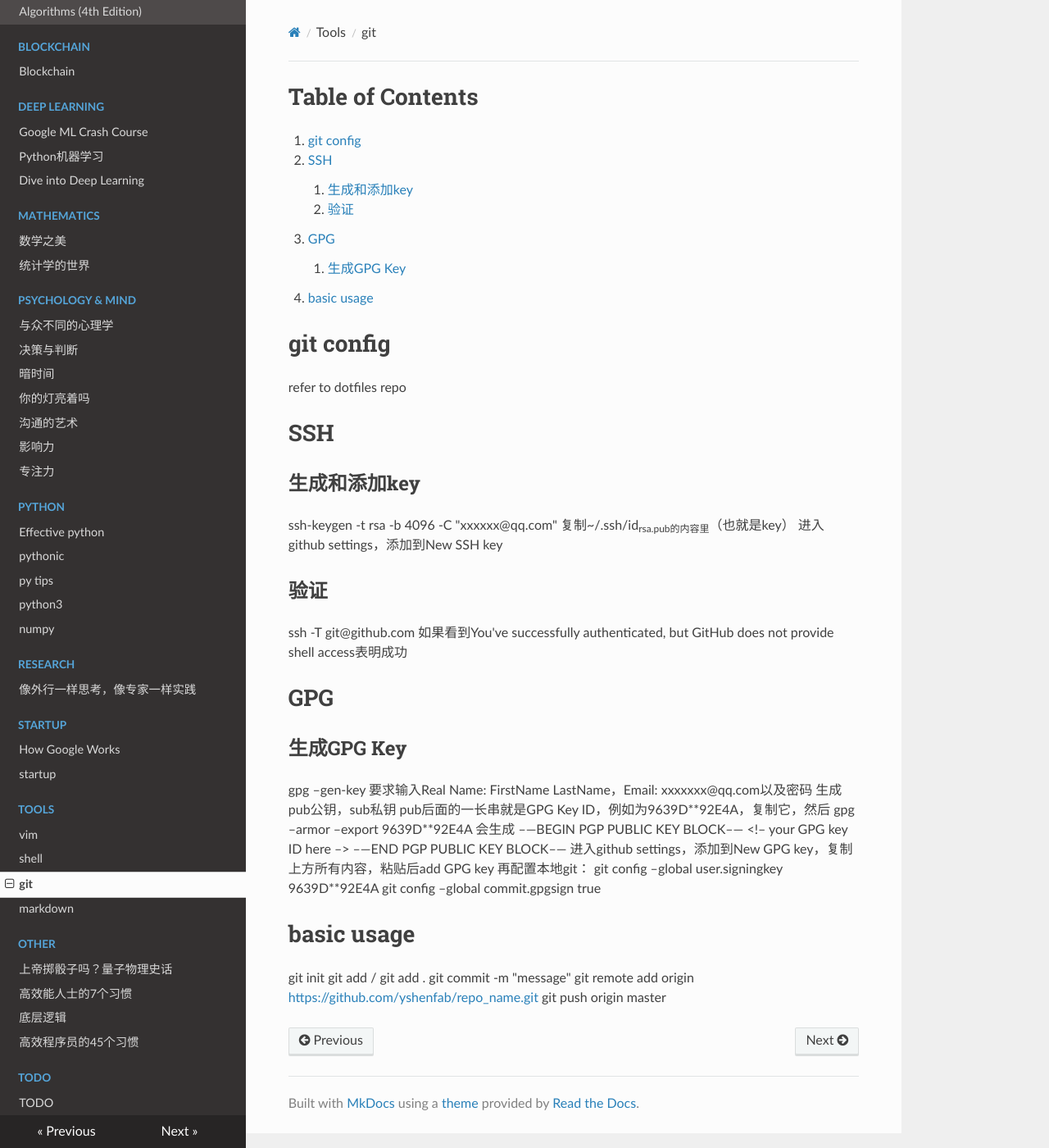
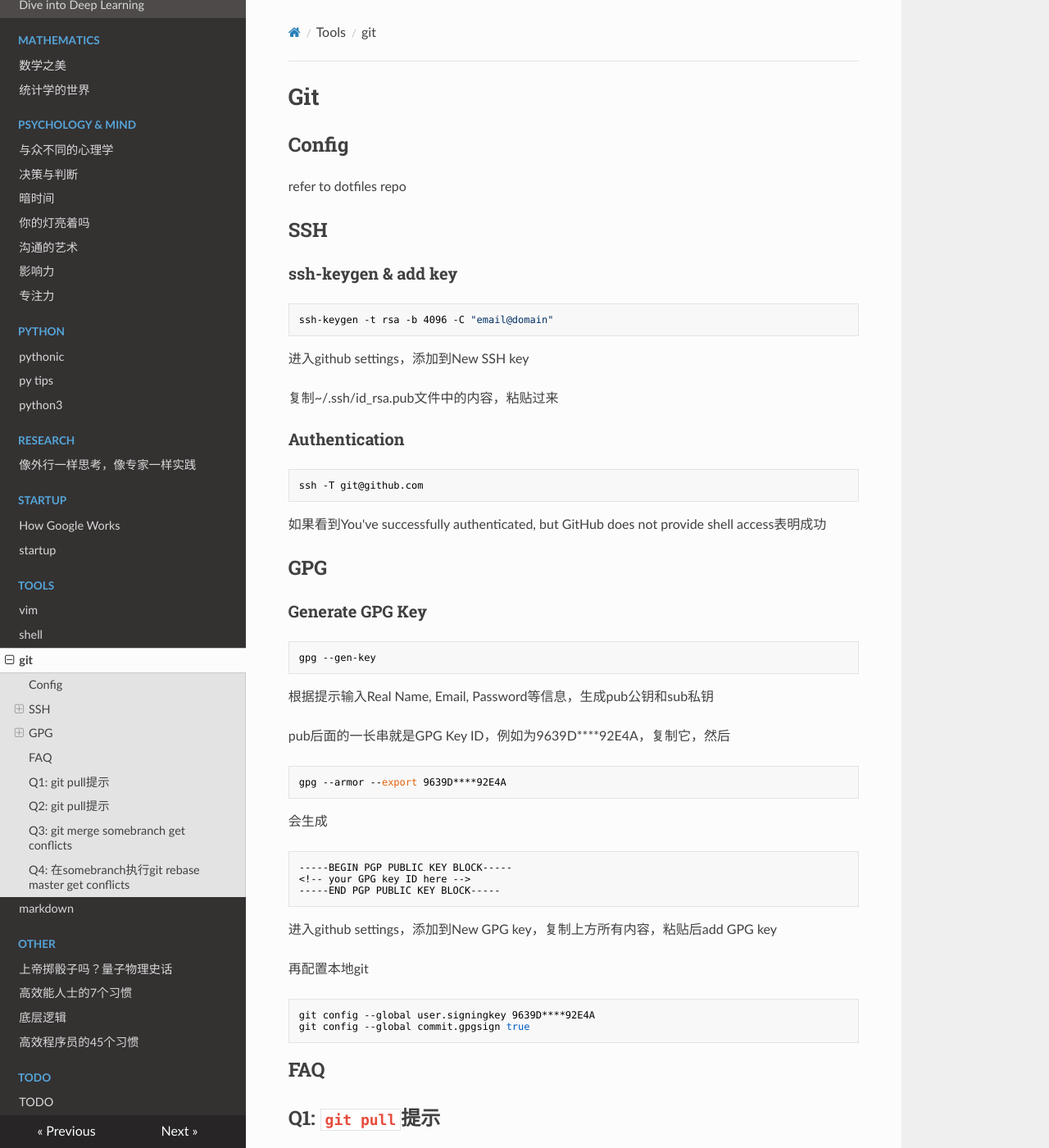
Before and after one commit to yshenfab/StudyNotes, an MkDocs documentation site: the page built from docs/tools/git.md, in a window 1280 px wide and 1400 px high. Shown: the whole window at 82% size. Built offline with MkDocs 1.6.1, drawn with Linux system fonts in a browser that asks for light colours; nearby versions of some CDN libraries; some of the changed text lies outside the part shown.

Commit message:
update repo

````diff
--- a/docs/tools/git.md
+++ b/docs/tools/git.md
@@ -1,75 +1,90 @@
+# Git
 
-# Table of Contents
-
-1.  [git config](#org1cc4f5f)
-2.  [SSH](#org10c4877)
-    1.  [生成和添加key](#org182f974)
-    2.  [验证](#orgd926085)
-3.  [GPG](#orga4a33ae)
-    1.  [生成GPG Key](#org55e1252)
-4.  [basic usage](#orgfade340)
-
-
-
-<a id="org1cc4f5f"></a>
-
-# git config
+## Config
 
 refer to dotfiles repo
 
-
-<a id="org10c4877"></a>
-
-# SSH
-
-
-<a id="org182f974"></a>
-
-## 生成和添加key
-
-ssh-keygen -t rsa -b 4096 -C "xxxxxx@qq.com"
-复制~/.ssh/id<sub>rsa.pub的内容里</sub>（也就是key）
+## SSH
+### ssh-keygen & add key
+```sh
+ssh-keygen -t rsa -b 4096 -C "email@domain"
+```
 进入github settings，添加到New SSH key
 
+复制~/.ssh/id_rsa.pub文件中的内容，粘贴过来
 
-<a id="orgd926085"></a>
-
-## 验证
-
+### Authentication
+```sh
 ssh -T git@github.com
+```
 如果看到You've successfully authenticated, but GitHub does not provide shell access表明成功
 
+## GPG
+### Generate GPG Key
+```sh
+gpg --gen-key
+```
+根据提示输入Real Name, Email, Password等信息，生成pub公钥和sub私钥
 
-<a id="orga4a33ae"></a>
+pub后面的一长串就是GPG Key ID，例如为9639D****92E4A，复制它，然后
+```sh
+gpg --armor --export 9639D****92E4A
+```
+会生成
+```txt
+-----BEGIN PGP PUBLIC KEY BLOCK-----
+<!-- your GPG key ID here -->
+-----END PGP PUBLIC KEY BLOCK-----
+```
+进入github settings，添加到New GPG key，复制上方所有内容，粘贴后add GPG key
 
-# GPG
+再配置本地git
+```sh
+git config --global user.signingkey 9639D****92E4A
+git config --global commit.gpgsign true
+```
 
+## FAQ
+## Q1: `git pull`提示
+```txt
+fatal: Not possible to fast-forward, aborting.
+```
+原因是本地版本较老，且commit了新内容，加上--rebase即可，如：
+```sh
+git pull origin master --rebase
+```
+## Q2: `git pull`提示
+```txt
+error: cannot pull with rebase: You have unstaged changes.
+error: please commit or stash them.
+```
+原因是本地有修改的内容没有commit，只需要commit一下之后再rebase即可
 
-<a id="org55e1252"></a>
+## Q3: `git merge somebranch` get conflicts
+```txt
+Auto-merging myfile.txt
+CONFLICT (content): Merge conflict in myfile.txt
+Automatic merge failed; fix conflicts and then commit the result.
+```
+这时需要打开文件myfile.txt进行手动修改，修改完之后
+```sh
+git add myfile.txt
+git commit -m "your msg"
+```
 
-## 生成GPG Key
-
-gpg &#x2013;gen-key
-要求输入Real Name: FirstName LastName，Email: xxxxxxx@qq.com以及密码
-生成pub公钥，sub私钥
-pub后面的一长串就是GPG Key ID，例如为9639D\*\*92E4A，复制它，然后
-gpg &#x2013;armor &#x2013;export 9639D\*\*92E4A
-会生成
-&#x2013;&#x2014;BEGIN PGP PUBLIC KEY BLOCK&#x2013;&#x2014;
-<!&#x2013; your GPG key ID here &#x2013;>
-&#x2013;&#x2014;END PGP PUBLIC KEY BLOCK&#x2013;&#x2014;
-进入github settings，添加到New GPG key，复制上方所有内容，粘贴后add GPG key
-再配置本地git：
-git config &#x2013;global user.signingkey 9639D\*\*92E4A
-git config &#x2013;global commit.gpgsign true
-
-
-<a id="orgfade340"></a>
-
-# basic usage
-
-git init
-git add <file> / git add .
-git commit -m "message"
-git remote add origin <https://github.com/yshenfab/repo_name.git>
-git push origin master
+## Q4: 在somebranch执行`git rebase master` get conflicts
+```txt
+Auto-merging myfile.txt
+CONFLICT (content): Merge conflict in myfile.txt
+error: could not apply 65b67af... commit message
+```
+同Q3，也是手动修改myfile.txt里的冲突，修改完之后提交不用commit，而是
+```sh
+git add myfile.txt
+git rebase --continue
+```
+如果需要fast-forward merge，切换到master再merge就行
+```sh
+git checkout master
+git merge somebrach
+```
--- a/mkdocs.yml
+++ b/mkdocs.yml
@@ -24,11 +24,11 @@ nav:
     - 影响力: 'psychology/影响力.md'
     - 专注力: 'psychology/专注力.md'
   - Python:
-    - Effective python: 'python/effective_python.md'
+    # - Effective python (TODO): 'python/effective_python.md'
     - pythonic: 'python/pythonic.md'
     - py tips: 'python/py_tips.md'
     - python3: 'python/python3.md'
-    - numpy: 'python/numpy.md'
+    # - numpy: 'python/numpy.md'
   - Research:
     - 像外行一样思考，像专家一样实践: 'research/像外行一样思考，像专家一样实践.md'
   - Startup:
````
